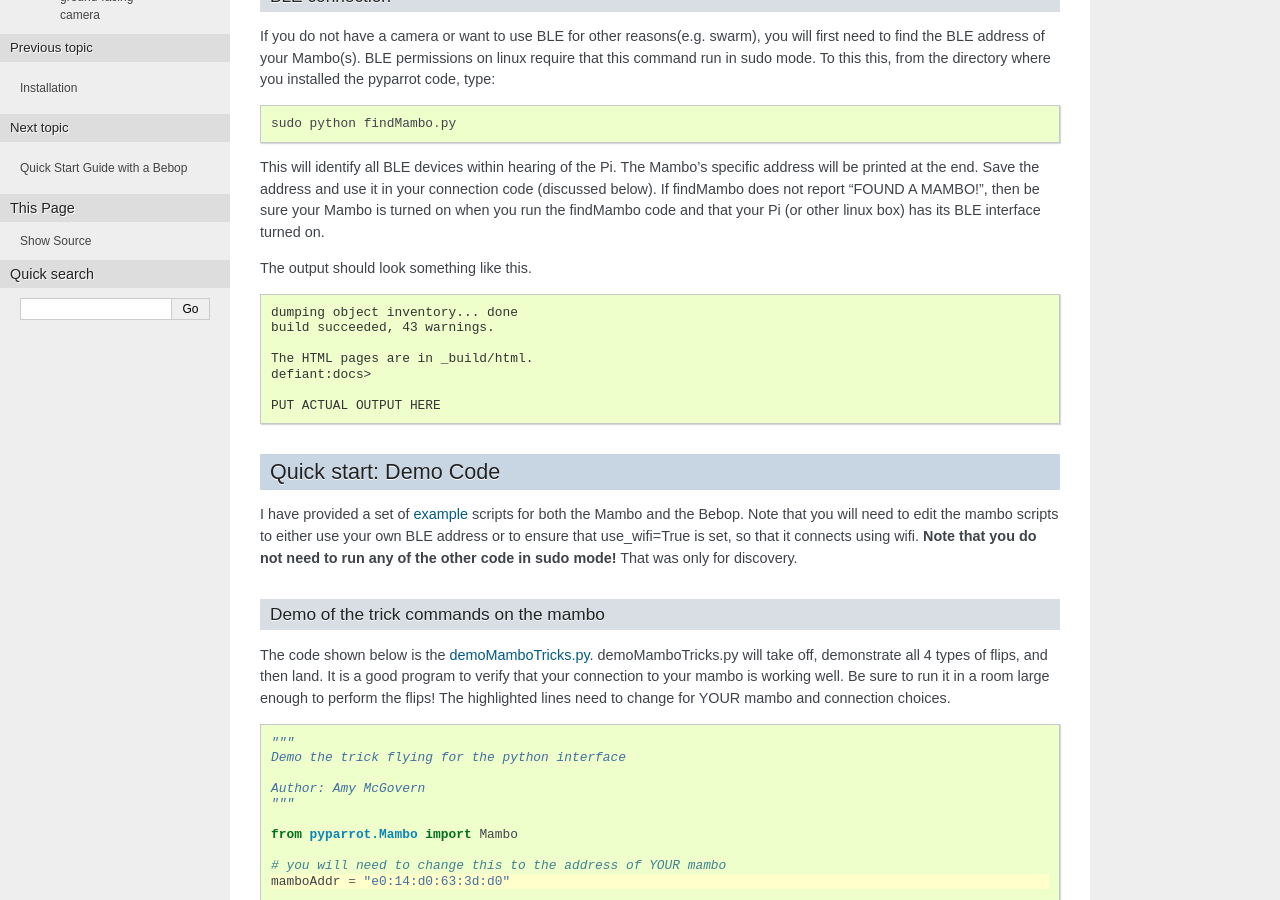
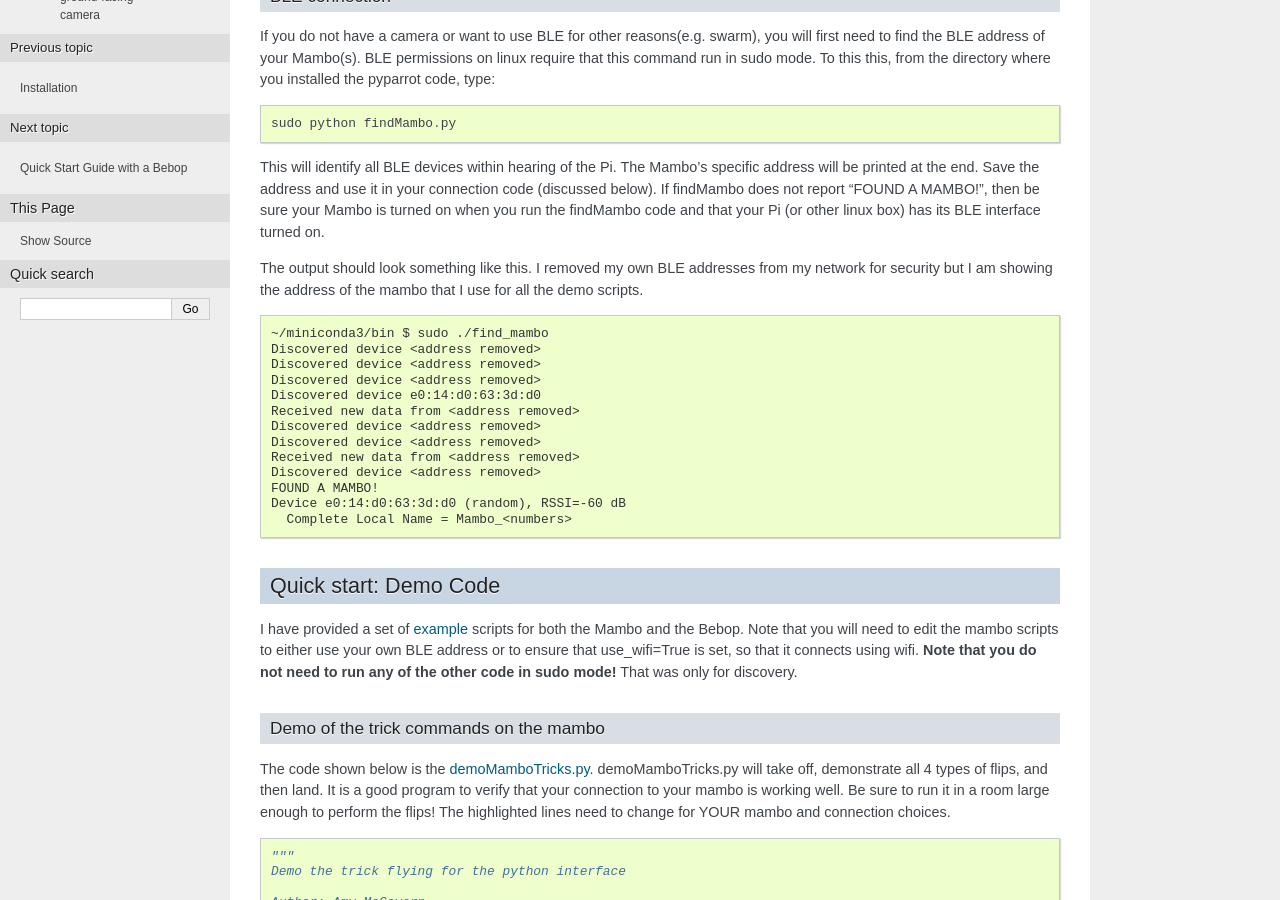
Before and after one commit to amymcgovern/pyparrot, a Sphinx documentation site: the page built from docs/quickstartmambo.rst, in a window 1280 px wide and 900 px high, scrolled down 408 px. Built offline with Sphinx 7.4.7, drawn with Linux system fonts in a browser that asks for light colours; pages that are not in the unit, such as notebooks, are missing from menus.

```diff
--- a/docs/quickstartmambo.rst
+++ b/docs/quickstartmambo.rst
@@ -35,17 +35,24 @@ Save the address and use it in your connection code (discussed below).  If findM
 report "FOUND A MAMBO!", then be sure your Mambo is turned on when you run the findMambo code and that your Pi
 (or other linux box) has its BLE interface turned on.
 
-The output should look something like this.
+The output should look something like this.  I removed my own BLE addresses from my network for security but I am
+showing the address of the mambo that I use for all the demo scripts.
 
 .. code-block:: console
 
-    dumping object inventory... done
-    build succeeded, 43 warnings.
-
-    The HTML pages are in _build/html.
-    defiant:docs>
-
-    PUT ACTUAL OUTPUT HERE
+    ~/miniconda3/bin $ sudo ./find_mambo
+    Discovered device <address removed>
+    Discovered device <address removed>
+    Discovered device <address removed>
+    Discovered device e0:14:d0:63:3d:d0
+    Received new data from <address removed>
+    Discovered device <address removed>
+    Discovered device <address removed>
+    Received new data from <address removed>
+    Discovered device <address removed>
+    FOUND A MAMBO!
+    Device e0:14:d0:63:3d:d0 (random), RSSI=-60 dB
+      Complete Local Name = Mambo_<numbers>
 
 
 
```
Also changed, not shown: docs/faq.rst (added, +56 -0 lines).
